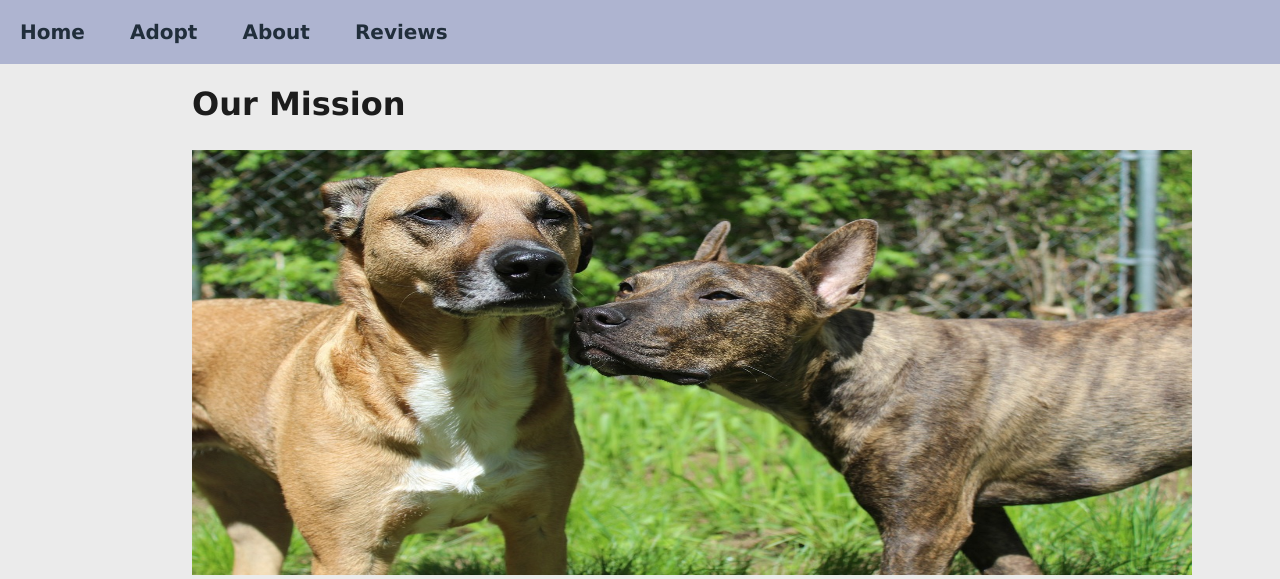
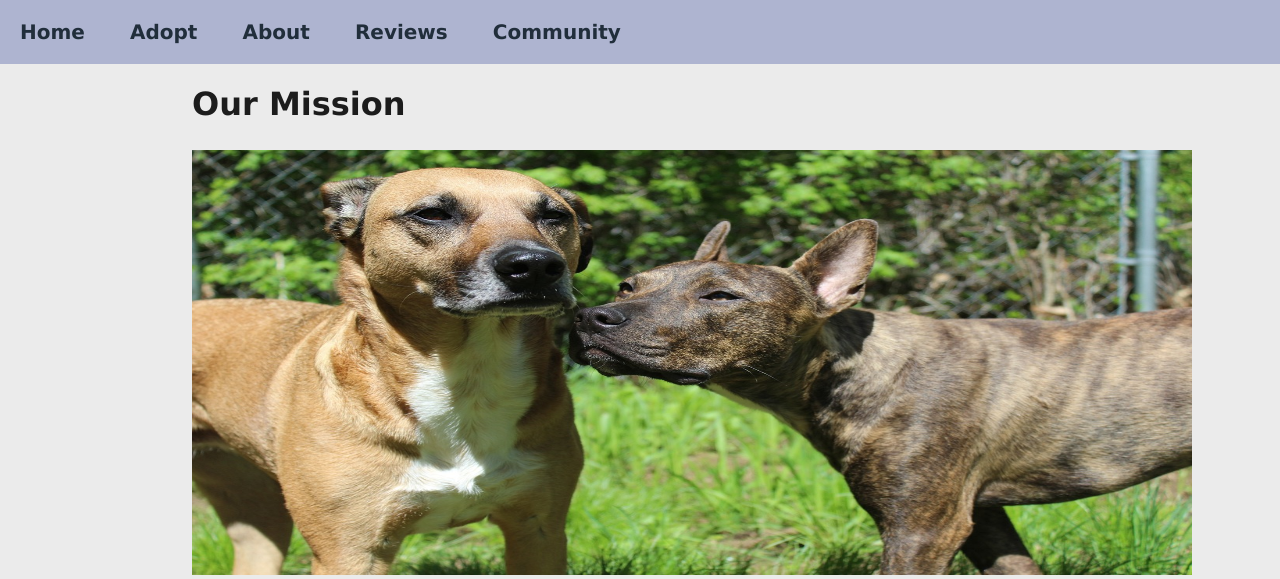
Before and after one commit to bchairez4/flask-landing-page, a Flask app: page /about in a window 1280 px wide. Shown: the part 140-719 px from the top of the page. Run offline with Flask 3, Linux system fonts and the light colour scheme.

Commit message:
added nav link to new route

```diff
--- a/templates/layout.html
+++ b/templates/layout.html
@@ -16,6 +16,7 @@
             <a href="{{ url_for('adopt') }}">Adopt</a>
             <a href="{{ url_for('about') }}">About</a>
             <a href="{{ url_for('reviews') }}">Reviews</a>
+            <a href="{{ url_for('community') }}">Community</a>
         </div>
 
         <div id="content">
```
